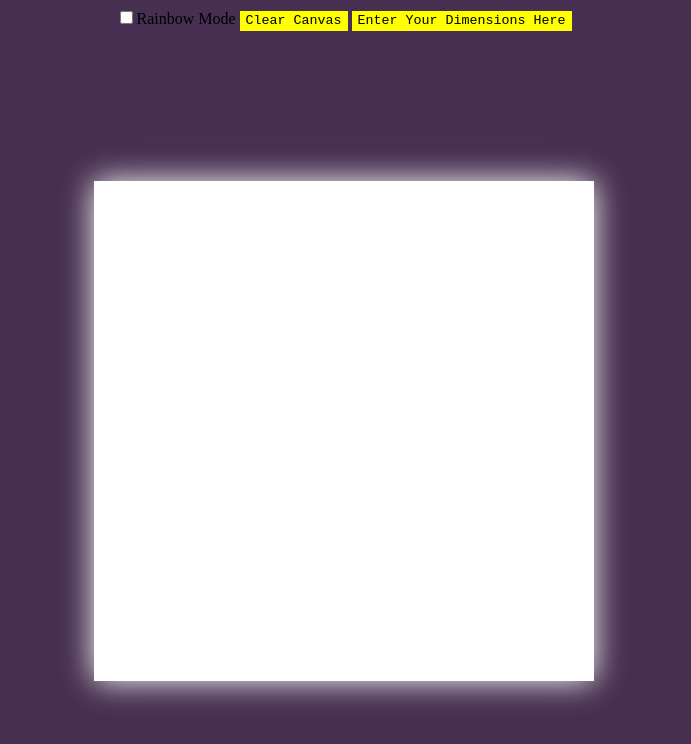
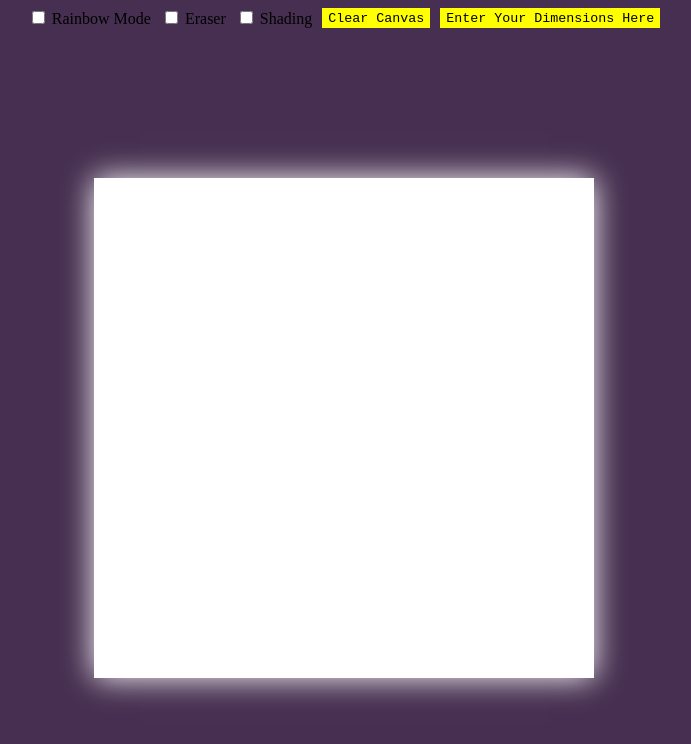
Before and after one commit to LuVernon/etch-a-sketch, a plain HTML site: page index.html in a window 1280 px wide. Shown: the whole page, without its empty margins (296-987 px from the left). Drawn offline with Linux system fonts and the light colour scheme.

Commit message:
Shading option and eraser option added to menu on the top of the canvas, each able to be toggled on and off.

```diff
--- a/index.html
+++ b/index.html
@@ -8,7 +8,18 @@
 </head>
 <body>
     <div id="group">
-        <input type="checkbox" id="rainbow">Rainbow Mode</input>
+        <div>
+            <input type="checkbox" id="rainbow">
+            <span>Rainbow Mode</span>
+        </div>
+        <div>
+            <input type="checkbox" id="rubber">
+            <span>Eraser</span>
+        </div>
+        <div>
+            <input type="checkbox" id="shading">
+            <span>Shading</span>
+        </div>
         <button id="clear">Clear Canvas</button>
         <button id="ask">Enter Your Dimensions Here</button>
     </div>
--- a/script.js
+++ b/script.js
@@ -2,6 +2,8 @@ let grid = document.querySelector("#gridder");
 let askSize = document.querySelector("#ask");
 let rainbow = document.querySelector("#rainbow");
 let clearCanvas = document.querySelector("#clear");
+let shading = document.querySelector("#shading");
+let eraser = document.querySelector("#rubber");
 
 function rand () {
     return `hsl(${Math.floor(Math.random() * 361)}, 100%, 50%`;
@@ -22,10 +24,13 @@ function formate (size) {
     let gc = grid.children;
         for (let i=0; i<grid.childElementCount; i++) {
             gc[i].addEventListener("mouseover", ()=>{
-                if (rainbow.checked == false) {
+                if (eraser.checked == true) {
+                    gc[i].style.backgroundColor = "white";
+                }
+                else if (rainbow.checked == false) {
                     gc[i].style.backgroundColor = "black";
                 }
-                else if (gc[i].style.backgroundColor != "" && gc[i].style.backgroundColor != "black") {
+                else if (gc[i].style.backgroundColor != "" && gc[i].style.backgroundColor != "black" && shading.checked == true) {
                     let current = gc[i].style.backgroundColor;
                     let r = current.slice(4, current.indexOf(","));
                     let g = current.slice(current.indexOf(" ")+1, current.lastIndexOf(","));
--- a/style.css
+++ b/style.css
@@ -3,6 +3,12 @@ body {
     align-items: center;
     display: flex;
     flex-direction: column;
+}
+
+#group {
+    display: flex;
+    flex-direction: row;
+    gap: 10px;
 }
 
 button {
```
